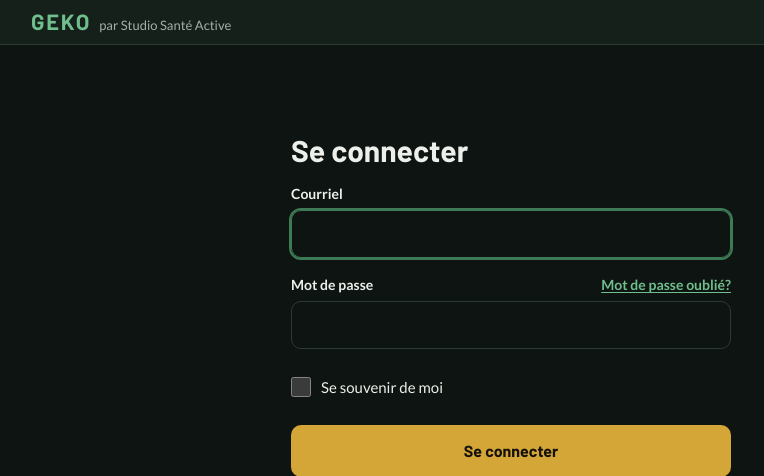
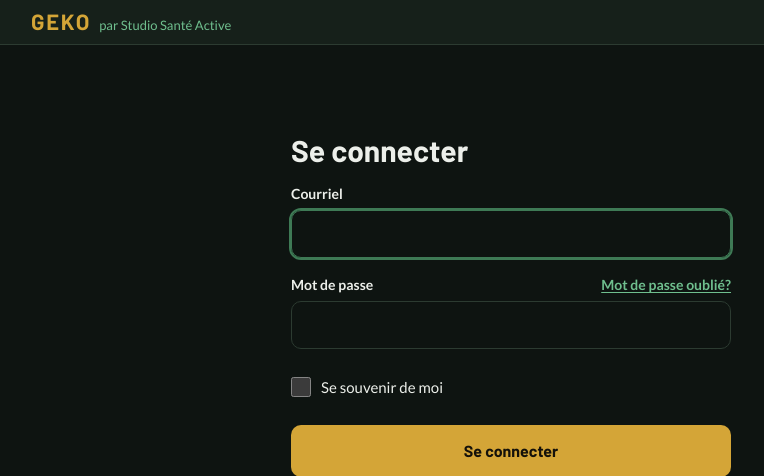
Before and after one commit to paullanza/studio_sante_active, a Rails app: page / in a window 1280 px wide. Shown: the top 476 px of the page, without its empty margins (129-893 px from the left). Run offline with Rails 7, Linux system fonts and the light colour scheme; style sheets or scripts are compiled from the project's sources; some libraries are stand-ins or nearby versions.

Commit message:
Show GEKO in gold and « par Studio Santé Active » in light green
Co-Authored-By: Claude Opus 5.5 <noreply@anthropic.com>

```diff
--- a/app/assets/stylesheets/studio/_layout.scss
+++ b/app/assets/stylesheets/studio/_layout.scss
@@ -53,20 +53,20 @@ body:has(.top-nav) .brand-bar {
   color: var(--text);
 }
 
-// GEKO in Barlow, light green: gold stays for the page's main action.
+// GEKO in Barlow, gold; « par Studio Santé Active » in Lato, light green.
 .brand__name {
   font-family: var(--font-heading);
   font-size: 22px;
   font-weight: 700;
   letter-spacing: 0.08em;
   line-height: 1;
-  color: var(--brand-light);
+  color: var(--accent);
 }
 
 .brand__by {
   font-family: var(--font-body);
   font-size: 13px;
-  color: var(--text-muted);
+  color: var(--brand-light);
 }
 
 .page {
```
Also changed, not shown: docs/ui.md (+1 -1 lines).
